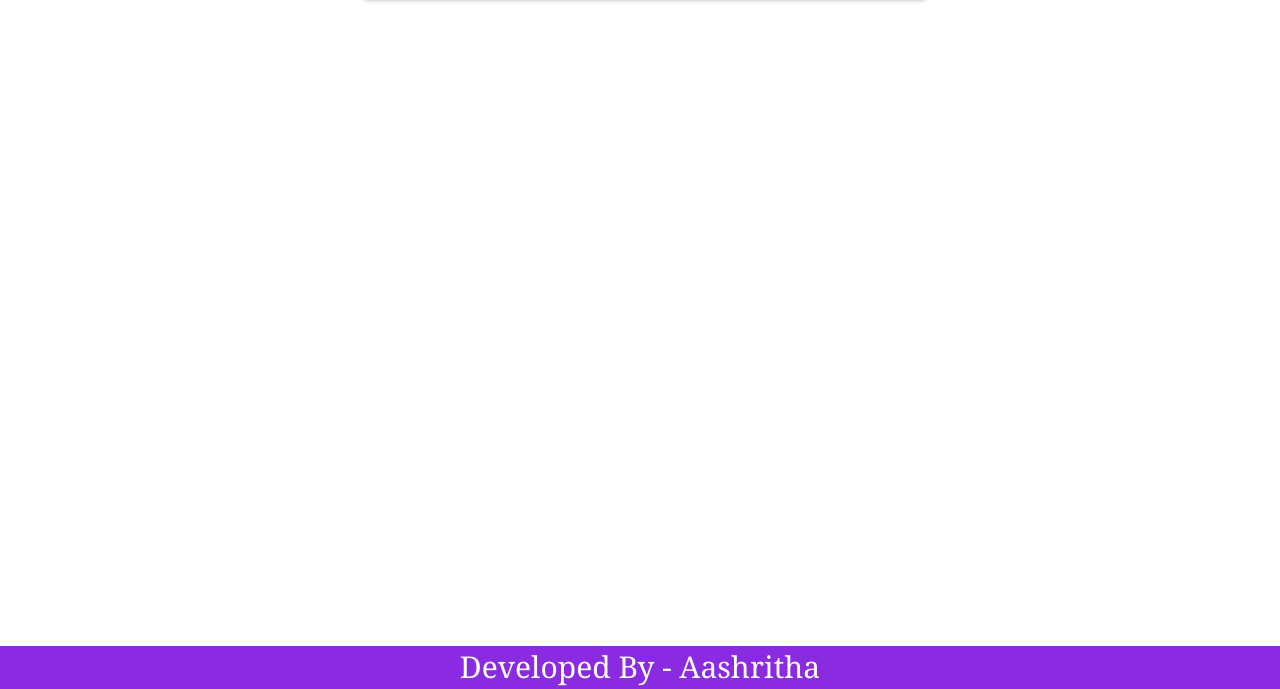
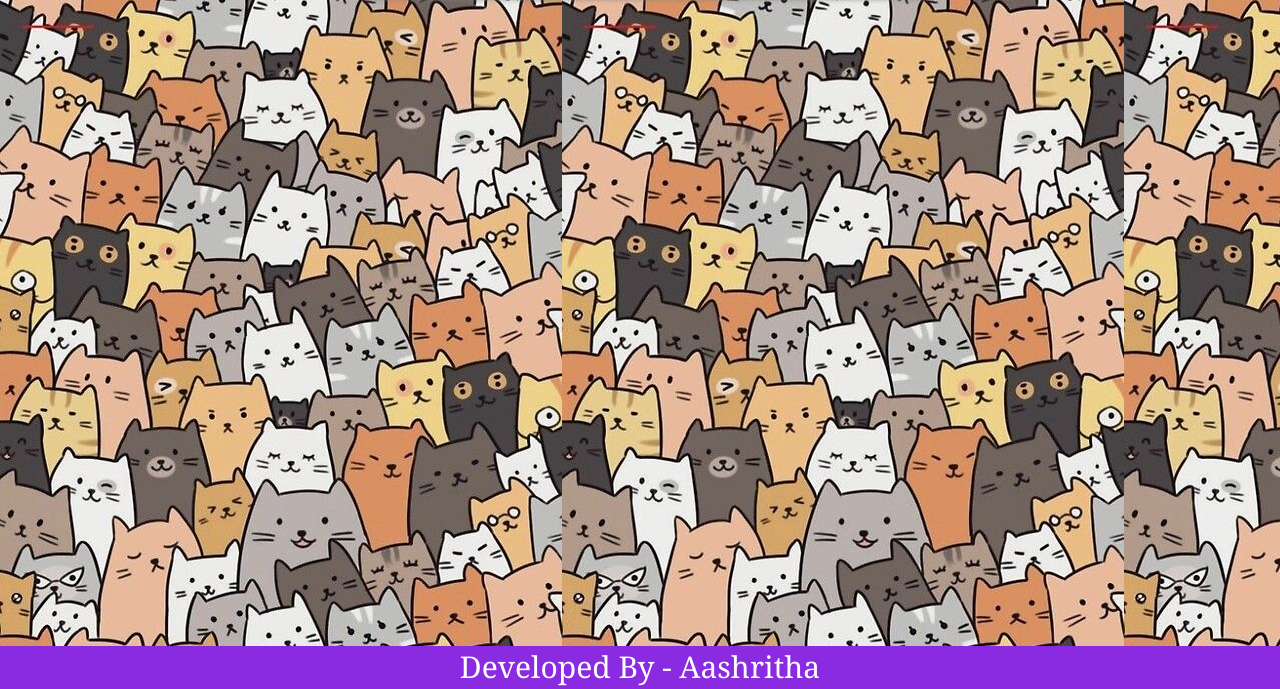
Before and after one commit to aishu1209/font-manipulator, a plain HTML site: page index.html in a window 1280 px wide. Shown: the part 111-800 px from the top of the page. Drawn offline with nearby package versions, Linux system fonts and the light colour scheme.

Commit message:
Add files via upload

```diff
--- a/index.html
+++ b/index.html
@@ -10,7 +10,7 @@
 
         <link rel="stylesheet" type="text/css" href="style.css">
       </head>
-      <body>
+      <body background="cats.jpeg">
           <center>
 <h3 class="btn btn-info heading">Font Manipulator
 
```
Also changed, not shown: cats.jpeg (added).
